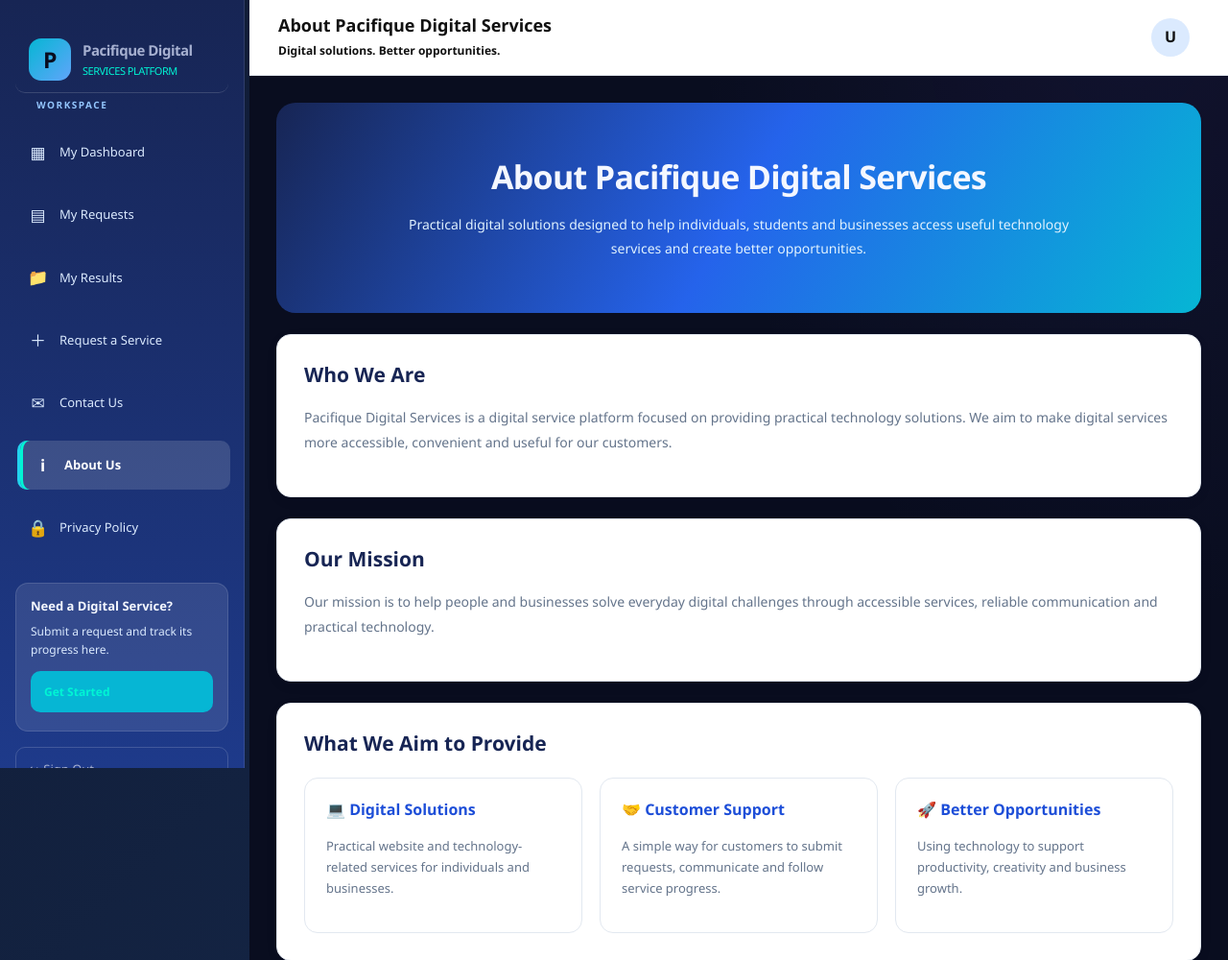
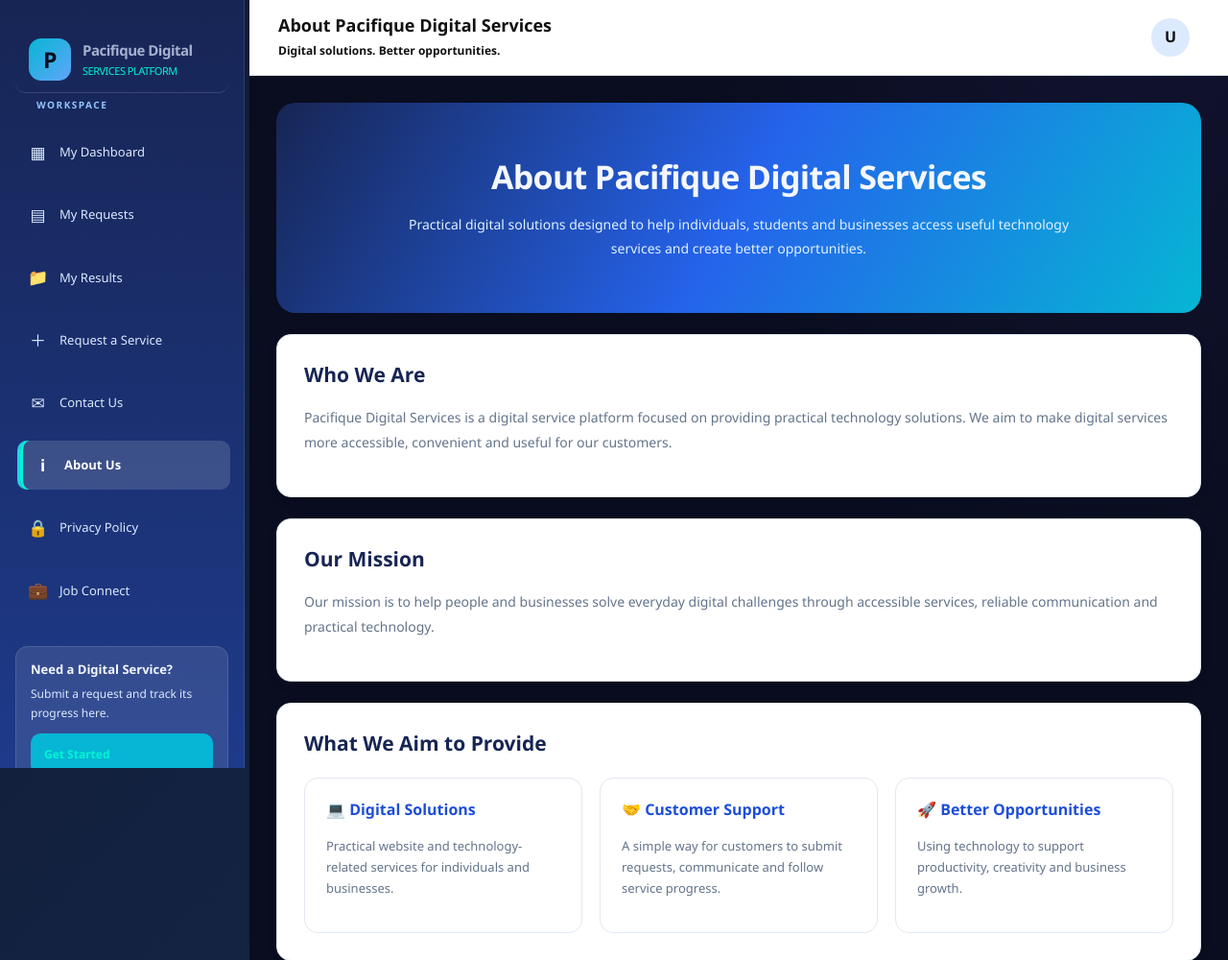
Before and after one commit to pacifiquemunezero1214-alt/pacifique-digital-services, a Flask app: page /about in a window 1280 px wide. Shown: the top 1000 px of the page at 96% size. Run offline with Flask 3, Linux system fonts and the light colour scheme; some libraries are stand-ins or nearby versions.

Commit message:
Add Job Connect navigation

```diff
--- a/templates/base.html
+++ b/templates/base.html
@@ -552,7 +552,22 @@
                     <span class="nav-icon">🔒</span> Privacy Policy
                 </a>
 
-            {% endif %}
+                        {% endif %}
+
+            <!-- JOB CONNECT -->
+            <a class="{% if request.endpoint in [
+                'job_connect',
+                'job_details',
+                'job_seeker_profile',
+                'employer_profile',
+                'create_job',
+                'my_jobs',
+                'my_applications',
+                'employer_applications'
+            ] %}active{% endif %}"
+               href="{{ url_for('job_connect') }}">
+                <span class="nav-icon">💼</span> Job Connect
+            </a>
 
         </nav>
 
```
